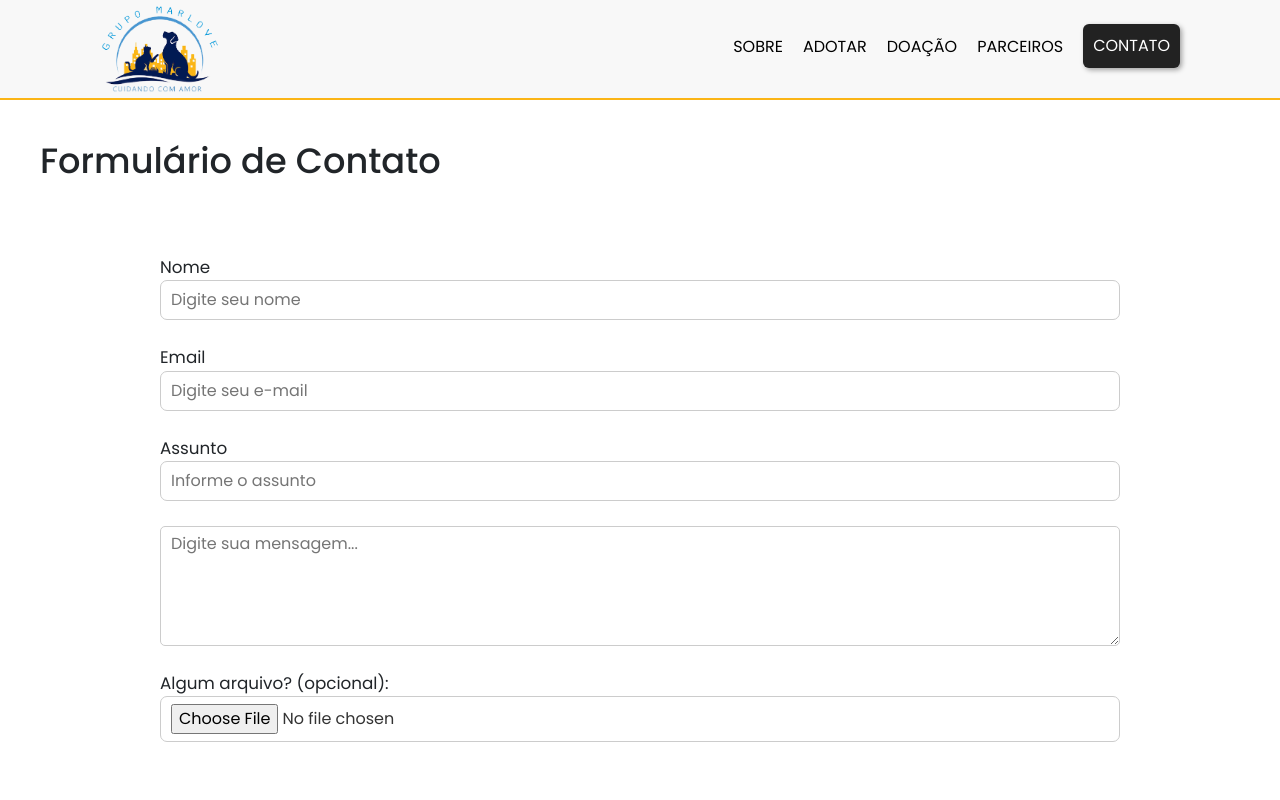
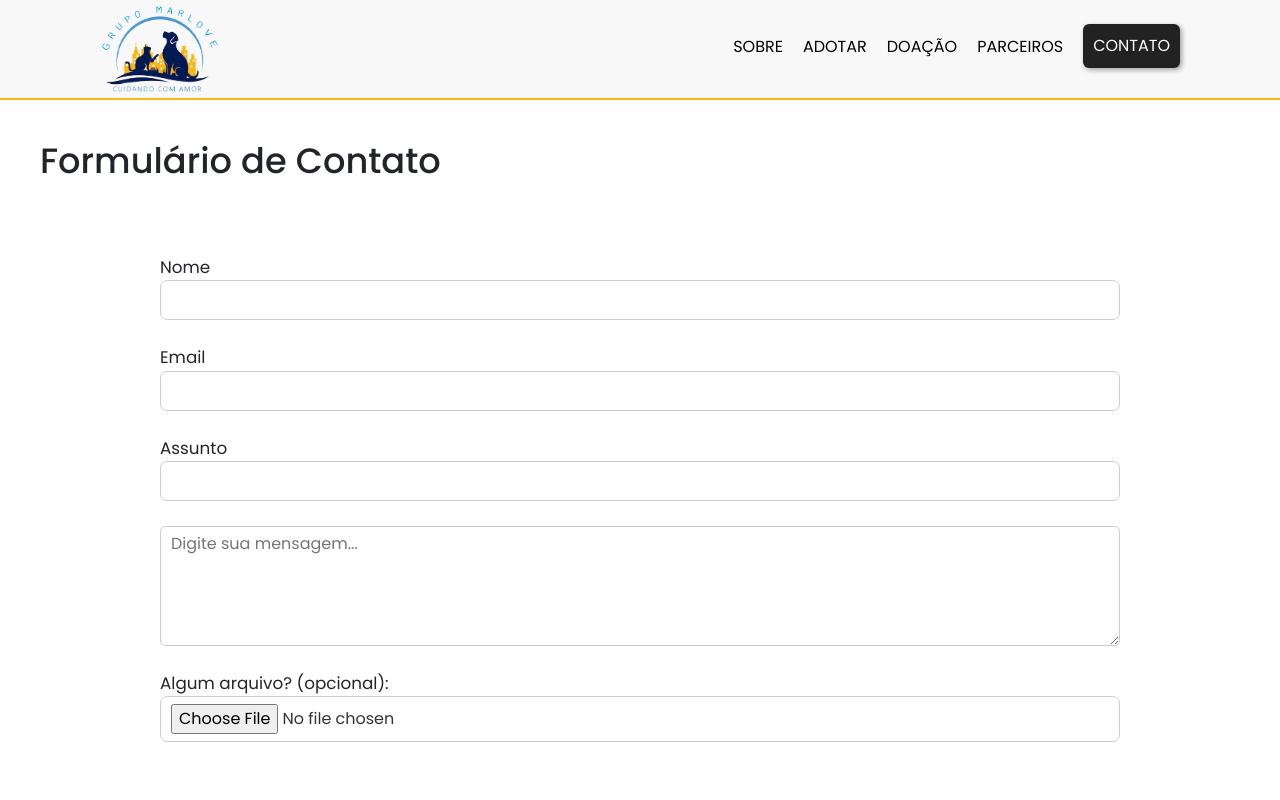
Before and after one commit to Help-Pet/help-pet, a React (Create React App) app: page /contato in a window 1280 px wide. Shown: the top 800 px of the page. Built offline with nearby package versions, Linux system fonts and the light colour scheme.

Commit message:
Update of local host

```diff
--- a/src/components/pages/structure/Contato.jsx
+++ b/src/components/pages/structure/Contato.jsx
@@ -7,11 +7,11 @@ export default function Contact(){
     return(
         <main>
             <h1>Formulário de Contato</h1>
-            <form action="../scripts/sendemail.php" method="POST" enctype="multipart/form-data">
-                <Input text="Nome" type="text" id="inputNome" name="nome" placeH="Digite seu nome" />
-                <Input text="Email" type="email" id="inputEmail" name="email"  placeH="Digite seu e-mail" />
-                <Input text="Assunto" type="text" id="txtassunto" name="assunto" placeH="Informe o assunto" />
-                <textarea name="txtmessage" id="textAreaMensagem" name="mensagem" placeholder="Digite sua mensagem..."></textarea>
+            <form action="http://localhost:8080/GitProjetoSocial/help-pet/src/components/pages/scripts/sendemail.php" method="POST" enctype="multipart/form-data">
+                <Input text="Nome" type="text" id="inputNome" name="nome" placeholder ="Digite seu nome" />
+                <Input text="Email" type="email" id="inputEmail" name="email"  placeholder ="Digite seu e-mail" />
+                <Input text="Assunto" type="text" id="txtassunto" name="assunto" placeholder ="Informe o assunto" />
+                <textarea name="txtmessage" id="textAreaMensagem" name="mensagem" placeholder ="Digite sua mensagem..."></textarea>
                 <label htmlFor="inputfile" className={styles.file}>
                     <span>Algum arquivo? (opcional):</span>
                     <input type="hidden" name="MAX_FILE_SIZE" value="4194304" />
```
Also changed, not shown: 1 other file (tests, documents, lock files or other folders).
